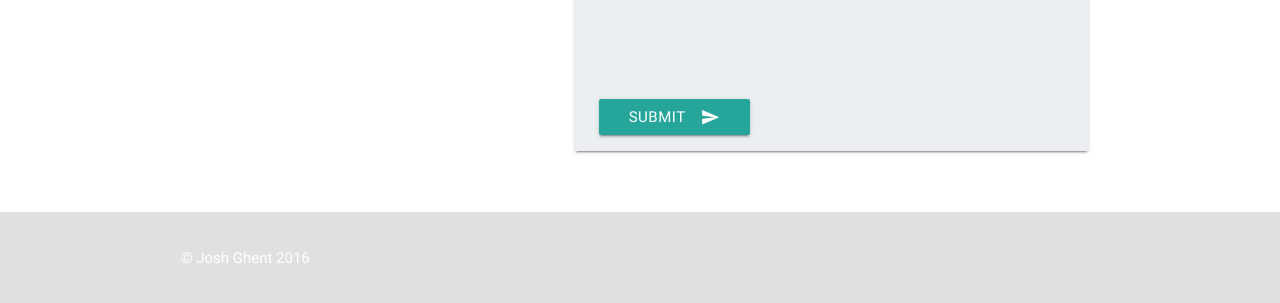
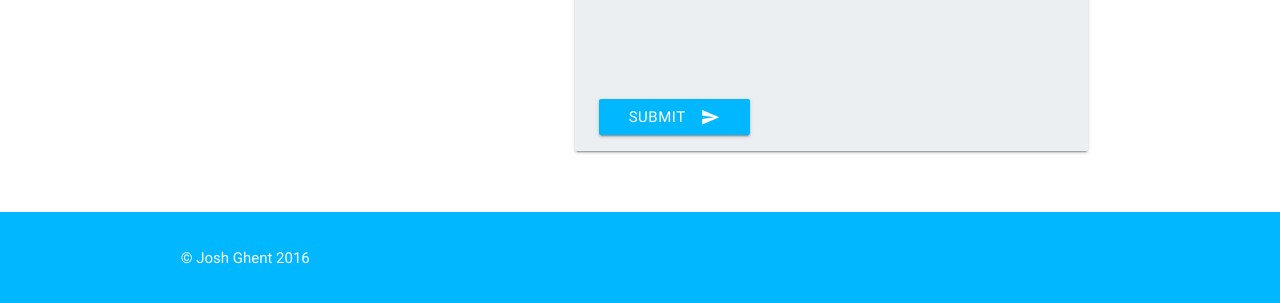
Before and after one commit to joshghent/joshghentsite, a plain HTML site: page index.html in a window 1280 px wide. Shown: the part 2029-2332 px from the top of the page. Drawn offline with nearby package versions, Linux system fonts and the light colour scheme.

Commit message:
Changed colors. Repeating CSS background-color property because there are some CSS properties that were valued over others.

```diff
--- a/index.html
+++ b/index.html
@@ -52,7 +52,7 @@
 
     <!-- Landing section -->
     <a name='home'></a> <!-- Set Anchor to the section -->
-    <div class='section section-hero grey lighten-2'>
+    <div class='section section-hero blue-grey lighten-5'>
         <div class='container'>
             <div class='row'>
                 <div class='col s12'>
@@ -134,7 +134,7 @@
                             </form>
                         </div>
                         <div id='submit-button-container' class='card-action'>
-                            <button class="btn waves-effect waves-light" type="submit" name="action">Submit
+                            <button class="btn waves-effect waves-light blue-background" type="submit" name="action">Submit
                                 <i class="material-icons right">send</i>
                             </button>
                         </div>
@@ -153,7 +153,7 @@
             </div>
         </div>
 
-        <footer class='page-footer | grey lighten-2 | valign-wrapper'>
+        <footer class='page-footer | valign-wrapper | footer-element | white-text'>
             <div class='container valign'>
                 <div class='row'>
                     <div class='s12 m6 l3'>
--- a/style.css
+++ b/style.css
@@ -58,3 +58,11 @@ img.header-img {
 div#submit-button-container {
     border: none;
 }
+
+footer.footer-element {
+    background-color: #01B7FF;
+}
+
+button.blue-background {
+    background-color: #01B7FF;
+}
```
